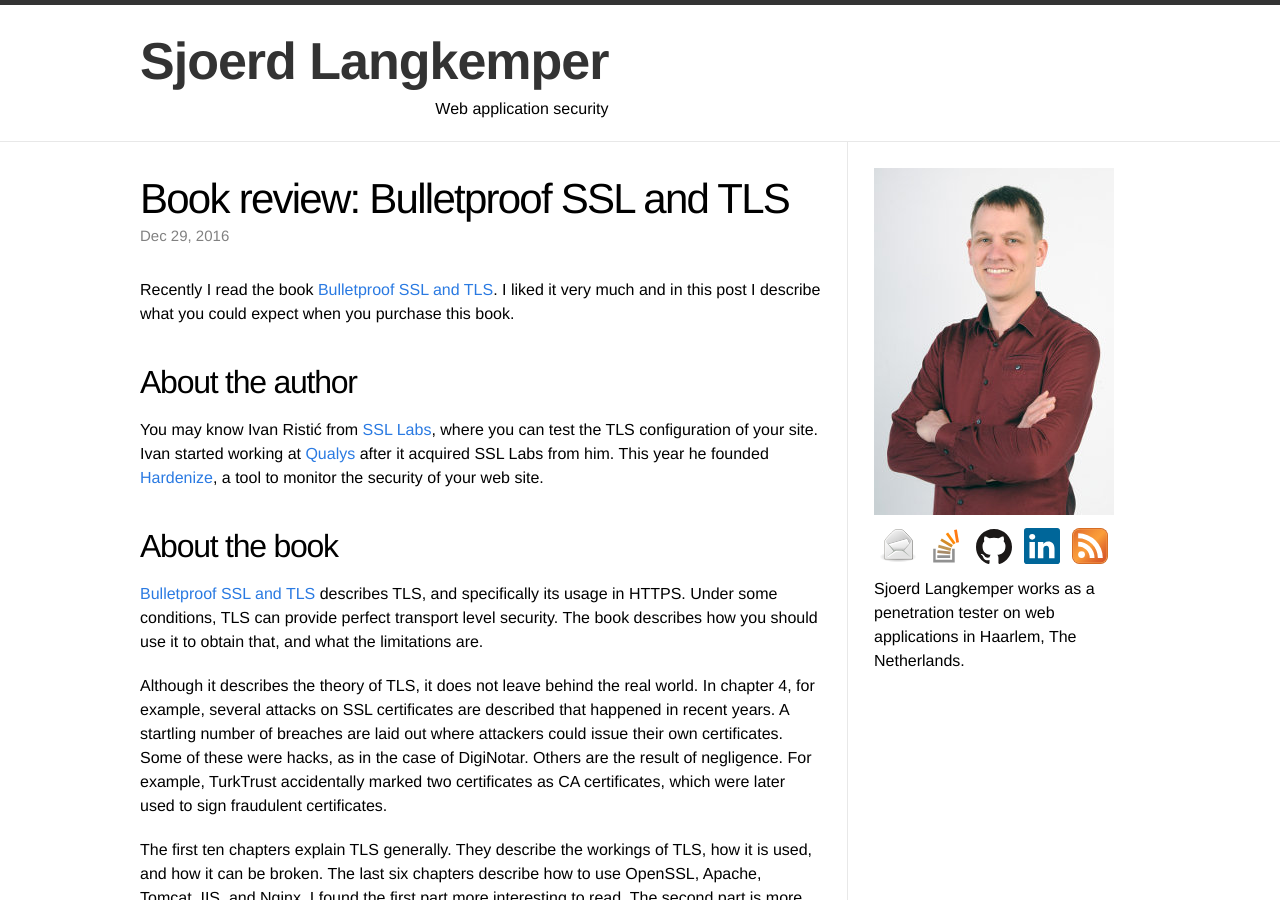
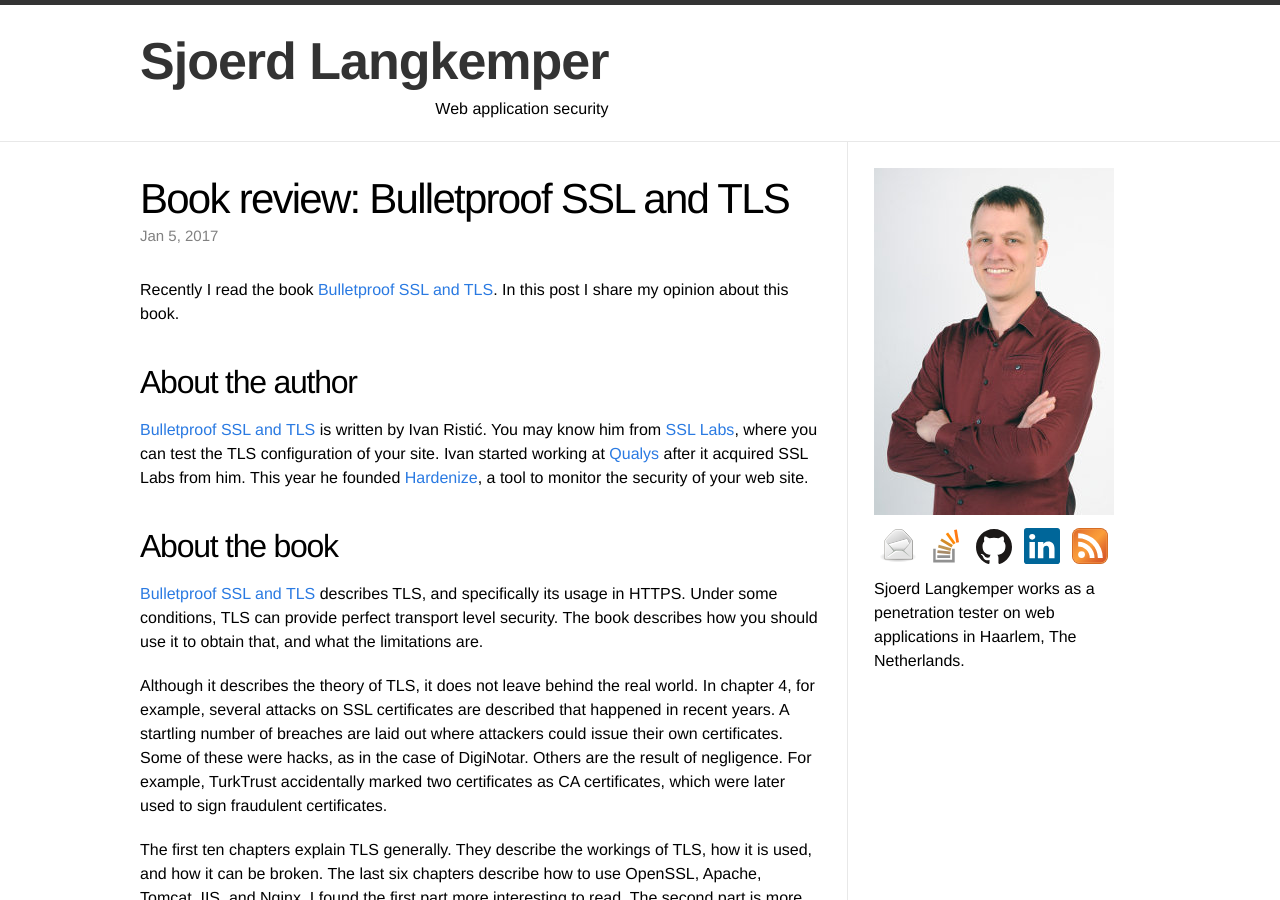
Before and after one commit to Sjord/Sjord.github.io, a Jekyll site: the page built from _posts/2016-12-18-book-review-bulletproof-ssl-tls.md, in a window 1280 px wide and 900 px high. Built offline with Jekyll 4.4.1, drawn with Linux system fonts in a browser that asks for light colours.

Commit message:
Add links, change intro

```diff
--- a/_posts/2016-12-18-book-review-bulletproof-ssl-tls.md
+++ b/_posts/2016-12-18-book-review-bulletproof-ssl-tls.md
@@ -2,18 +2,18 @@
 layout: post
 title: "Book review: Bulletproof SSL and TLS"
 thumbnail: bulletproofssl-240.jpg
-date: 2016-12-29
+date: 2017-01-05
 ---
 
-Recently I read the book [Bulletproof SSL and TLS](TODO). I liked it very much and in this post I describe what you could expect when you purchase this book.
+Recently I read the book [Bulletproof SSL and TLS](https://www.amazon.com/gp/product/1907117040/ref=as_li_tl?ie=UTF8&camp=1789&creative=9325&creativeASIN=1907117040&linkCode=as2&tag=sjoerdlangkem-20&linkId=979c050291676d0d04a8e0e3a4c84399). In this post I share my opinion about this book.
 
 ## About the author
 
-You may know Ivan Ristić from [SSL Labs](https://www.ssllabs.com/), where you can test the TLS configuration of your site. Ivan started working at [Qualys](https://www.qualys.com/) after it acquired SSL Labs from him. This year he founded [Hardenize](https://www.hardenize.com/), a tool to monitor the security of your web site.
+[Bulletproof SSL and TLS](https://www.amazon.com/gp/product/1907117040/ref=as_li_tl?ie=UTF8&camp=1789&creative=9325&creativeASIN=1907117040&linkCode=as2&tag=sjoerdlangkem-20&linkId=979c050291676d0d04a8e0e3a4c84399) is written by Ivan Ristić. You may know him from [SSL Labs](https://www.ssllabs.com/), where you can test the TLS configuration of your site. Ivan started working at [Qualys](https://www.qualys.com/) after it acquired SSL Labs from him. This year he founded [Hardenize](https://www.hardenize.com/), a tool to monitor the security of your web site.
 
 ## About the book
 
-[Bulletproof SSL and TLS](TODO) describes TLS, and specifically its usage in HTTPS. Under some conditions, TLS can provide perfect transport level security. The book describes how you should use it to obtain that, and what the limitations are.
+[Bulletproof SSL and TLS](https://www.amazon.com/gp/product/1907117040/ref=as_li_tl?ie=UTF8&camp=1789&creative=9325&creativeASIN=1907117040&linkCode=as2&tag=sjoerdlangkem-20&linkId=979c050291676d0d04a8e0e3a4c84399) describes TLS, and specifically its usage in HTTPS. Under some conditions, TLS can provide perfect transport level security. The book describes how you should use it to obtain that, and what the limitations are.
 
 Although it describes the theory of TLS, it does not leave behind the real world. In chapter 4, for example, several attacks on SSL certificates are described that happened in recent years. A startling number of breaches are laid out where attackers could issue their own certificates. Some of these were hacks, as in the case of DigiNotar. Others are the result of negligence. For example, TurkTrust accidentally marked two certificates as CA certificates, which were later used to sign fraudulent certificates.
 
```
